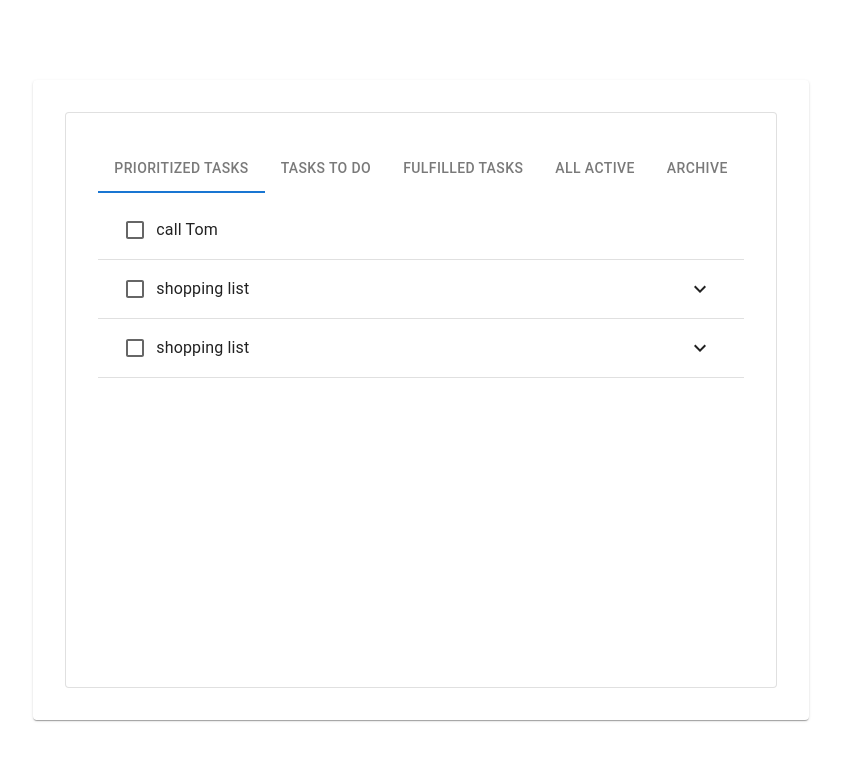
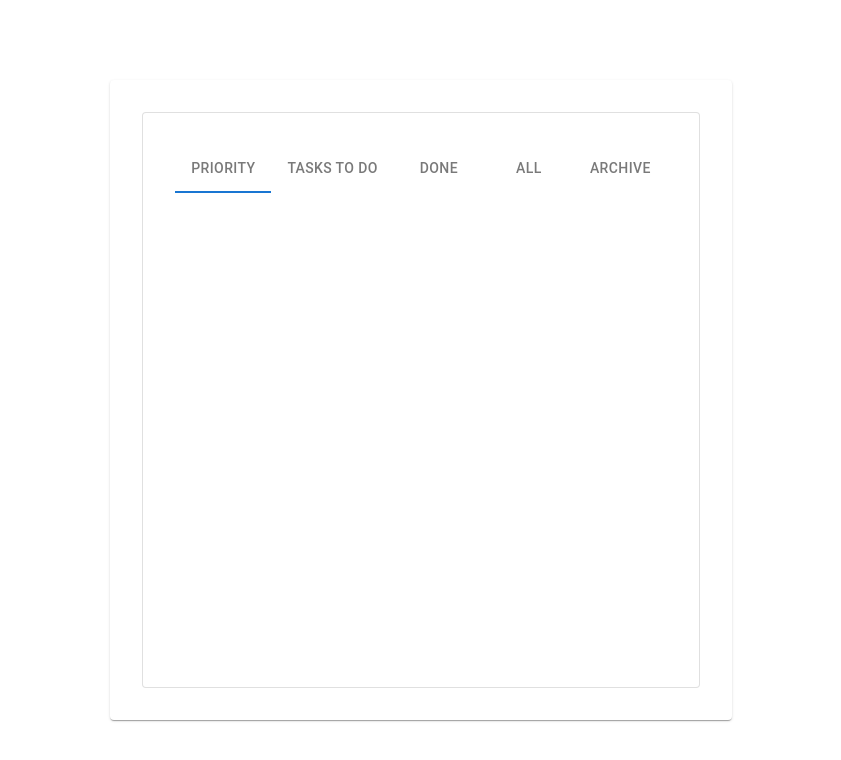
Before and after one commit to ElenaDatso/wit-react-node-sql, a React (Create React App) app in the folder client/: page / in a window 1280 px wide. Shown: the top 760 px of the page, without its empty margins (219-1060 px from the left). Built offline with nearby package versions, Linux system fonts and the light colour scheme.

Commit message:
feat: add filtering tasks by tabs logic

```diff
--- a/client/src/App.js
+++ b/client/src/App.js
@@ -3,17 +3,29 @@ import './App.scss';
 import { Card } from '@mui/material';
 import TabsComponent from './components/tabs/TabsComponent';
 import TasksList from './components/tasks/TasksList';
+import {TabsContextProvider} from './context/context';
 
 function App() {
   return (
-    <div className="main-card-wrap">
-      <Card style={{display: 'flex', flexDirection: 'column'}}>
-        <Card variant={'outlined'} style={{ margin: '2rem', padding: '2rem', display: 'flex', flexDirection: 'column', flexGrow: '1'}}>
-          <TabsComponent />
-          <TasksList />
+    <TabsContextProvider>
+      <div className="main-card-wrap">
+        <Card style={{ display: 'flex', flexDirection: 'column' }}>
+          <Card
+            variant={'outlined'}
+            style={{
+              margin: '2rem',
+              padding: '2rem',
+              display: 'flex',
+              flexDirection: 'column',
+              flexGrow: '1',
+            }}
+          >
+            <TabsComponent />
+            <TasksList />
+          </Card>
         </Card>
-      </Card>
-    </div>
+      </div>
+    </TabsContextProvider>
   );
 }
 
--- a/client/src/components/tabs/TabsComponent.js
+++ b/client/src/components/tabs/TabsComponent.js
@@ -1,17 +1,23 @@
-import React, {useState} from 'react'
+import React, {useState, useContext} from 'react'
 import { Tabs } from '@mui/material';
-import TabComponent from './Tab';
+import TabComponent from './TabComponent';
 import { tabsList } from './TabsList';
+import { TabsContext } from '../../context/context';
 
 function TabsComponent() {
-  const [activeTabVal, setActiveTabVal] = useState(0);
+  const { activeTab, changeTabHandler } = useContext(TabsContext);
   const onClickHandler = (i) => {
-    setActiveTabVal(i);
+    changeTabHandler(i);
   }
   return (
-    <Tabs value={activeTabVal}>
+    <Tabs value={activeTab}>
       {tabsList.map((tab, i) => (
-        <TabComponent key={i} value={i} label={tab} handler={onClickHandler} />
+        <TabComponent
+          key={i}
+          value={i}
+          label={tab.tabName}
+          handler={onClickHandler}
+        />
       ))}
     </Tabs>
   );
--- a/client/src/components/tabs/TabsList.js
+++ b/client/src/components/tabs/TabsList.js
@@ -1,7 +1,7 @@
 export const tabsList = [
-  'Prioritized Tasks',
-  'Tasks to do',
-  'Fulfilled tasks',
-  'All active',
-  'Archive',
+  { tabName: 'Priority' },
+  { tabName: 'Tasks to do' },
+  { tabName: 'Done' },
+  { tabName: 'All' },
+  { tabName: 'Archive' },
 ];
--- a/client/src/components/tasks/TasksList.js
+++ b/client/src/components/tasks/TasksList.js
@@ -1,13 +1,16 @@
-import React from 'react'
+import React, {useContext} from 'react'
 import { List } from '@mui/material';
 import TaskItem from './TaskItem';
 import { tasksData } from './tasksData';
+import { TabsContext } from '../../context/context';
+import { filter } from './tasksFilter';
 
 function TasksList() {
+  const {activeTab} = useContext(TabsContext);
 
   return (
     <List>
-        {tasksData.map((task) => (
+      {filter(activeTab).map((task) => (
         <TaskItem
           key={task.id}
           text={task.taskName}
--- /dev/null
+++ b/client/src/components/tasks/tasksFilter.js
@@ -0,0 +1,18 @@
+import { tasksData } from "./tasksData";
+
+export const filter = (tabInd) => {
+  switch (tabInd) {
+    case 0:
+      return tasksData.filter((task) => task.ifPrioritized);
+    case 1:
+      return tasksData.filter((task) => !task.fulfilled);
+    case 2:
+      return tasksData.filter((task) => task.fulfilled);
+    case 3:
+      return tasksData.filter((task) => !task.ifARchived);
+    case 4:
+      return tasksData.filter((task) => task.ifARchived);
+    default:
+      return [];
+  }
+}
--- /dev/null
+++ b/client/src/context/context.js
@@ -0,0 +1,20 @@
+import { useState, createContext } from 'react';
+
+const TabsContext = createContext();
+
+const TabsContextProvider = ({children}) => {
+  const [activeTab, setActiveTab] = useState(0);
+
+  const changeTabHandler = (i) => {
+    setActiveTab(i);
+  }
+
+  const tabsController = {
+    activeTab,
+    changeTabHandler,
+  };
+
+  return <TabsContext.Provider value={tabsController}>{children}</TabsContext.Provider>;
+};
+
+export { TabsContext, TabsContextProvider };
```
Also changed, not shown: client/src/components/tabs/TabComponent.js (renamed from client/src/components/tabs/Tab.js). Lines whose indentation alone changed are shown as unchanged.
